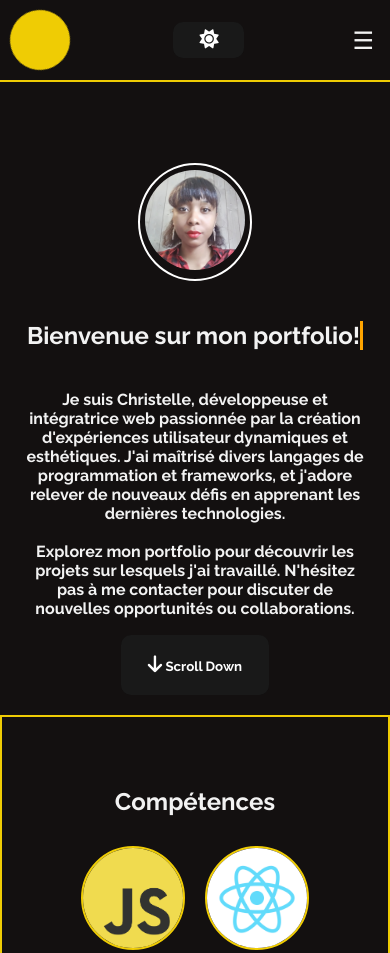
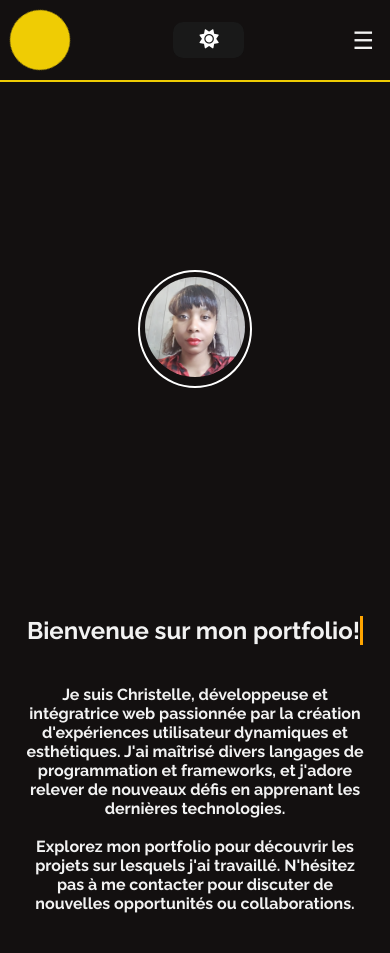
Before and after one commit to Christelleca/Projet-12-portfolio, a plain HTML site: page index.html in a window 390 px wide. Shown: the top 953 px of the page. Drawn offline with nearby package versions, Linux system fonts and the light colour scheme.

Commit message:
test css

```diff
--- a/src/index.css
+++ b/src/index.css
@@ -595,8 +595,10 @@ footer .social_links a:hover {
     }
 
     .home_presentation {
-        flex-direction: column;
+        flex-direction: unset;
         gap: 0;
+        height: 145vh;
+        align-items: unset;
     }
 
     .portrait {
```
